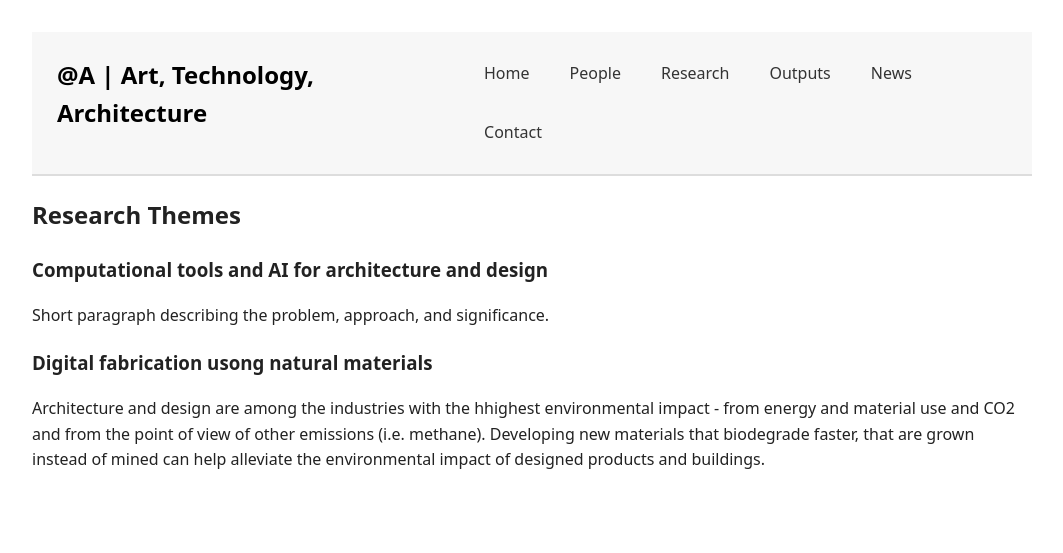
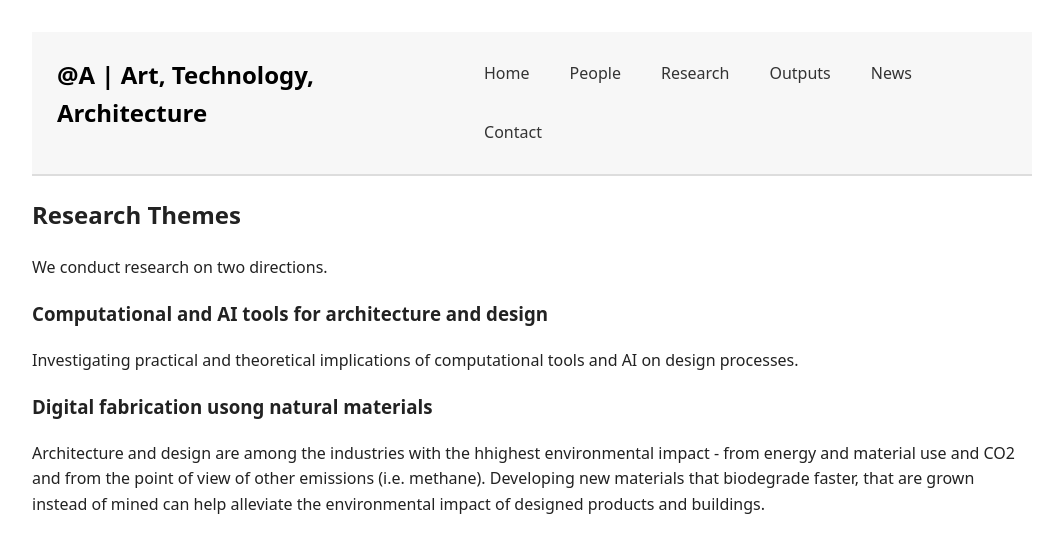
Before and after one commit to anqua/at-a, a Jekyll site: the page built from research.md, in a window 1280 px wide. Shown: the top 553 px of the page, without its empty margins (108-1171 px from the left). Built offline with Jekyll 4.4.1, drawn with Linux system fonts in a browser that asks for light colours.

Commit message:
Update research.md

```diff
--- a/research.md
+++ b/research.md
@@ -4,9 +4,10 @@ title: Research
 ---
 
 ## Research Themes
+We conduct research on two directions.
 
-### Computational tools and AI for architecture and design
-Short paragraph describing the problem, approach, and significance.
+### Computational and AI tools for architecture and design
+Investigating practical and theoretical implications of computational tools and AI on design processes.
 
 ### Digital fabrication usong natural materials
 Architecture and design are among the industries with the hhighest environmental impact - from energy and material use and CO2 and from the point of view of other emissions (i.e. methane).
```
